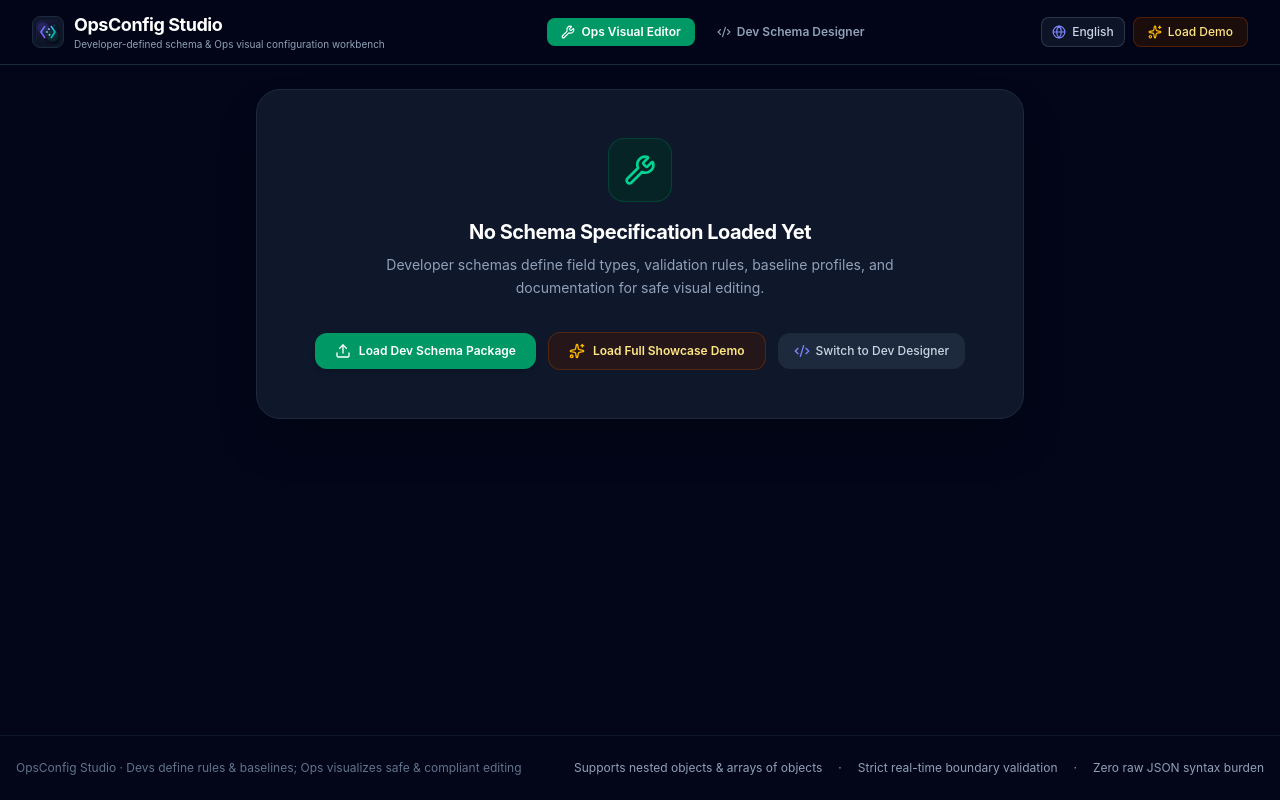
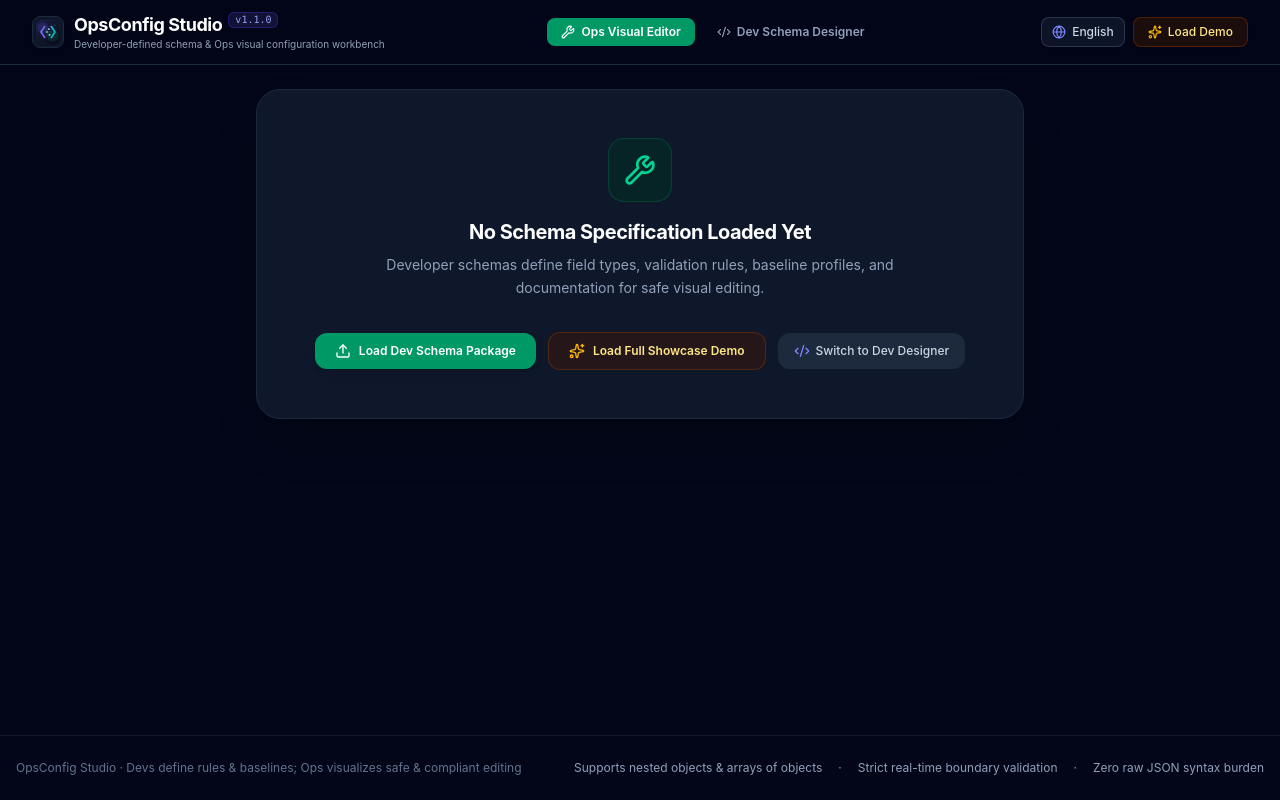
Before and after one commit to sangyuxiaowu/configflow, a React (Vite) app: page / in a window 1280 px wide. Built offline with nearby package versions, Linux system fonts and the light colour scheme.

Commit message:
feat: 添加应用版本显示

```diff
--- a/src/App.tsx
+++ b/src/App.tsx
@@ -297,6 +297,9 @@ export function AppContent() {
           <div className="flex items-center gap-2">
             <img src="./icon.svg" alt="Logo" className="w-5 h-5 rounded" />
             <span className="text-xs font-bold text-white tracking-tight">OpsConfig Studio</span>
+            <span className="px-1.5 py-0.5 text-[10px] font-mono font-medium text-indigo-300 bg-indigo-950/60 border border-indigo-800/50 rounded-md leading-none">
+              v{__APP_VERSION__}
+            </span>
           </div>
           <div className="flex items-center gap-2">
             <LanguageSwitcher compact />
@@ -341,9 +344,14 @@ export function AppContent() {
               />
             </div>
             <div className="flex flex-col">
-              <span className="text-base sm:text-lg font-bold tracking-tight text-white whitespace-nowrap leading-tight">
-                {t.common.appName}
-              </span>
+              <div className="flex items-start gap-1.5">
+                <span className="text-base sm:text-lg font-bold tracking-tight text-white whitespace-nowrap leading-tight">
+                  {t.common.appName}
+                </span>
+                <span className="px-1.5 py-0.5 text-[10px] font-mono font-medium text-indigo-300/90 bg-indigo-950/60 border border-indigo-800/50 rounded-md leading-none select-none shrink-0 -mt-0.5">
+                  v{__APP_VERSION__}
+                </span>
+              </div>
               <span className="hidden md:inline-block text-[10px] text-slate-400 font-normal leading-tight mt-0.5">
                 {t.common.appSubtitle}
               </span>
--- a/src/vite-env.d.ts
+++ b/src/vite-env.d.ts
@@ -1,2 +1,4 @@
 /// <reference types="vite/client" />
 /// <reference types="vite-plugin-pwa/client" />
+
+declare const __APP_VERSION__: string;
```
